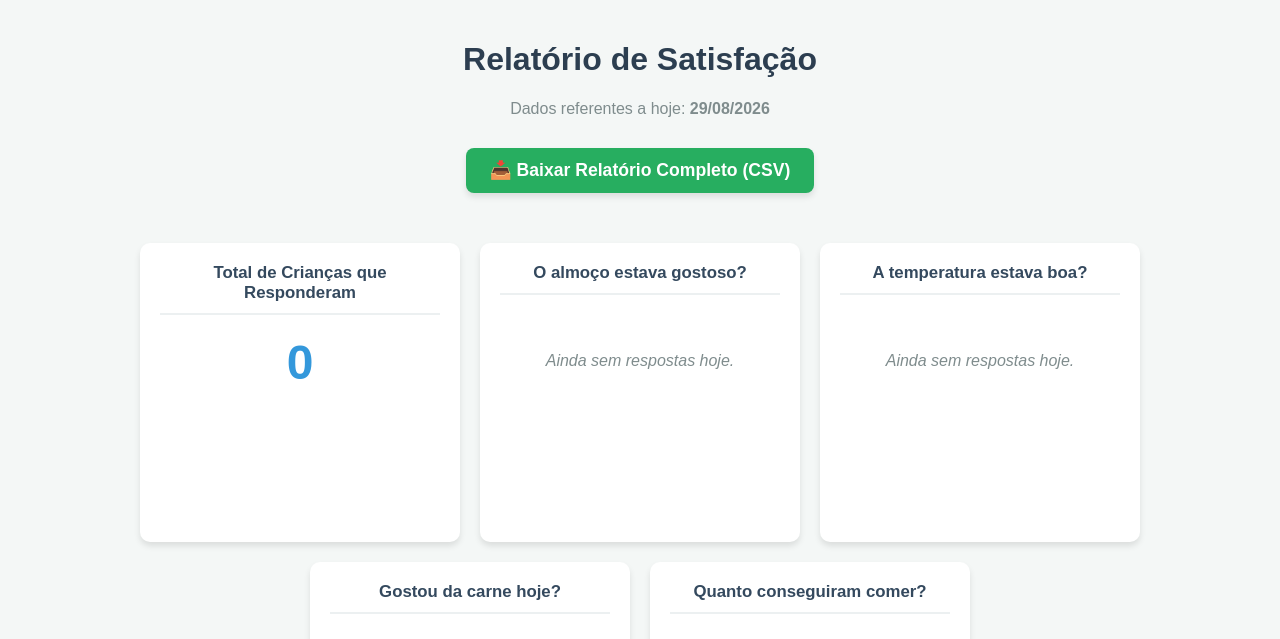
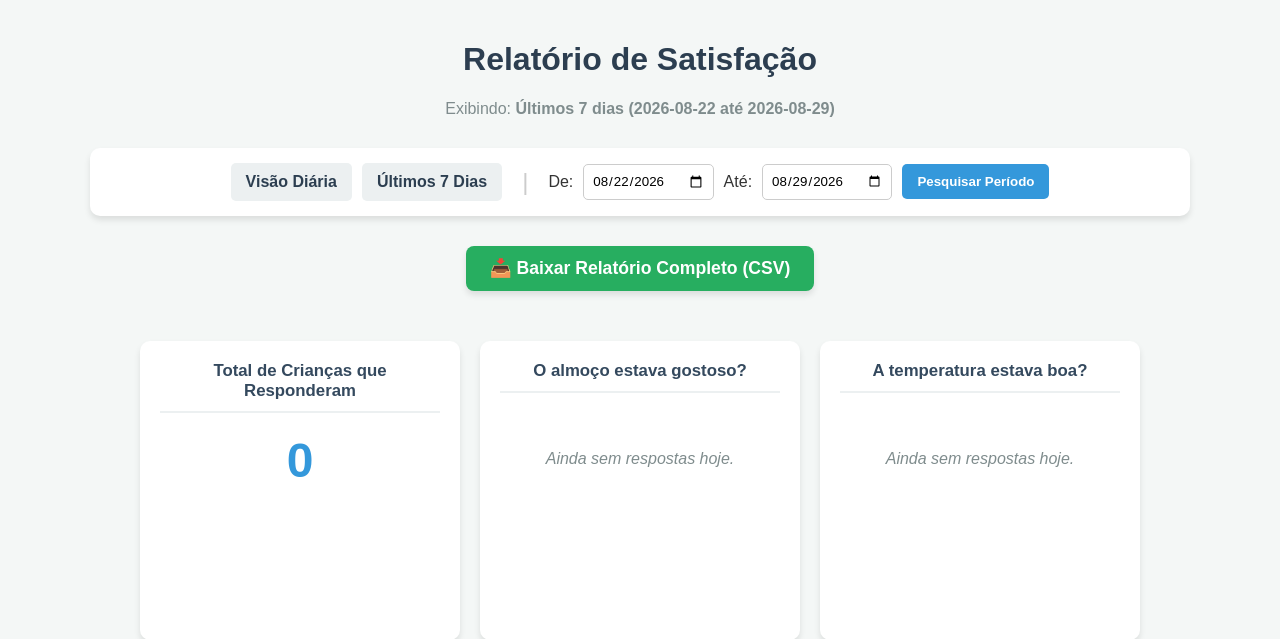
Before and after one commit to fdtschmitz/toten, a Flask app: page /dashboard?view=weekly in a window 1280 px wide. Shown: the top 639 px of the page. Run offline with Flask 3, Linux system fonts and the light colour scheme; data that the repository does not hold is empty.

Commit message:
Atualização do projeto

```diff
--- a/app.py
+++ b/app.py
@@ -1,6 +1,6 @@
-from flask import Flask, request, jsonify, render_template, Response
+from flask import Flask, request, jsonify, render_template, Response # type: ignore
 import sqlite3
-from datetime import datetime
+from datetime import datetime, timedelta
 from collections import defaultdict
 import io
 import csv
@@ -81,61 +81,91 @@ def salvar_pesquisa():
 
 @app.route('/dashboard')
 def dashboard():
-    """Rota para visualizar os relatórios diários."""
-    # Pega a data de hoje no formato YYYY-MM-DD
-    hoje = datetime.now().strftime('%Y-%m-%d')
+    """Rota para visualizar os relatórios com filtros de data."""
+    # Captura os parâmetros da URL
+    start_date = request.args.get('start_date')
+    end_date = request.args.get('end_date')
+    view = request.args.get('view')
+
+    hoje_dt = datetime.now()
+    hoje_str = hoje_dt.strftime('%Y-%m-%d')
+
+    # Lógica de definição das datas com base nos botões ou inputs
+    if view == 'weekly':
+        start_dt = hoje_dt - timedelta(days=7)
+        start_date = start_dt.strftime('%Y-%m-%d')
+        end_date = hoje_str
+        periodo_str = f"Últimos 7 dias ({start_date} até {end_date})"
+    elif start_date and end_date:
+        periodo_str = f"Período: {start_date} até {end_date}"
+    elif start_date: # Se o usuário colocar apenas a data de início (dia específico)
+        end_date = start_date
+        periodo_str = f"Data específica: {start_date}"
+    else:
+        # Padrão: visão diária de hoje
+        start_date = hoje_str
+        end_date = hoje_str
+        periodo_str = f"Hoje ({hoje_str})"
+
+    # Ajusta o horário para pegar o dia inteiro
+    start_query = f"{start_date} 00:00:00"
+    end_query = f"{end_date} 23:59:59"
 
     conn = sqlite3.connect(DB_NAME)
-    # Permite acessar as colunas pelo nome (ex: linha['q1'])
     conn.row_factory = sqlite3.Row
     cursor = conn.cursor()
 
-    # Busca apenas as respostas de hoje usando LIKE
-    cursor.execute("SELECT * FROM respostas WHERE data_hora LIKE ?", (f"{hoje}%",))
-    respostas_hoje = cursor.fetchall()
+    # Busca com base no intervalo de datas
+    cursor.execute(
+        "SELECT * FROM respostas WHERE data_hora >= ? AND data_hora <= ?",
+        (start_query, end_query)
+    )
+    respostas_filtradas = cursor.fetchall()
     conn.close()
 
     # Processamento dos dados para o dashboard
-    total = len(respostas_hoje)
+    total = len(respostas_filtradas)
 
     metricas = {
         'total': total,
-        'q1_gostei': sum(1 for r in respostas_hoje if r['q1'] == 'gostei'),
-        'q1_nao_gostei': sum(1 for r in respostas_hoje if r['q1'] == 'nao_gostei'),
+        'q1_gostei': sum(1 for r in respostas_filtradas if r['q1'] == 'gostei'),
+        'q1_nao_gostei': sum(1 for r in respostas_filtradas if r['q1'] == 'nao_gostei'),
 
-        'q2_gostei': sum(1 for r in respostas_hoje if r['q2'] == 'gostei'),
-        'q2_nao_gostei': sum(1 for r in respostas_hoje if r['q2'] == 'nao_gostei'),
+        'q2_gostei': sum(1 for r in respostas_filtradas if r['q2'] == 'gostei'),
+        'q2_nao_gostei': sum(1 for r in respostas_filtradas if r['q2'] == 'nao_gostei'),
 
-        'q3_gostei': sum(1 for r in respostas_hoje if r['q3'] == 'gostei'),
-        'q3_nao_gostei': sum(1 for r in respostas_hoje if r['q3'] == 'nao_gostei'),
+        'q3_gostei': sum(1 for r in respostas_filtradas if r['q3'] == 'gostei'),
+        'q3_nao_gostei': sum(1 for r in respostas_filtradas if r['q3'] == 'nao_gostei'),
 
-        'q4_comi_tudo': sum(1 for r in respostas_hoje if r['q4'] == 'comi_tudo'),
-        'q4_comi_pouco': sum(1 for r in respostas_hoje if r['q4'] == 'comi_pouco'),
-        'q4_nao_comi': sum(1 for r in respostas_hoje if r['q4'] == 'nao_comi'),
+        'q4_comi_tudo': sum(1 for r in respostas_filtradas if r['q4'] == 'comi_tudo'),
+        'q4_comi_pouco': sum(1 for r in respostas_filtradas if r['q4'] == 'comi_pouco'),
+        'q4_nao_comi': sum(1 for r in respostas_filtradas if r['q4'] == 'nao_comi'),
 
-        # Contagem das preparações rejeitadas (ignorando quando a resposta for 'nenhuma' ou vazia)
         'rejeicoes': {}
     }
 
     contagem_rejeicoes = defaultdict(int)
 
-    for opcao in opcoes_do_dia:
-        contagem_rejeicoes[opcao] = 0
-
-    for r in respostas_hoje:
+    for r in respostas_filtradas:
         item_rejeitado = r['q6']
-        if item_rejeitado and item_rejeitado != 'nenhuma':
-            # Separa "Frango, Salada" em ["Frango", "Salada"]
+        # Filtra valores nulos, "nenhuma" ou "Nada_marcado"
+        if item_rejeitado and item_rejeitado.lower() not in ['nenhuma', 'nada_marcado']:
             itens = [item.strip() for item in item_rejeitado.split(',')]
             for item in itens:
-                if item:
+                if item and item.lower() != 'nada_marcado':
                     contagem_rejeicoes[item] += 1
 
     metricas['rejeicoes'] = {
         item: qtd for item, qtd in contagem_rejeicoes.items() if qtd > 0
     }
 
-    return render_template('dashboard.html', metricas=metricas, data_hoje=datetime.now().strftime('%d/%m/%Y'))
+    return render_template(
+        'dashboard.html',
+        metricas=metricas,
+        periodo_str=periodo_str,
+        start_date=start_date,
+        end_date=end_date
+    )
 
 @app.route('/exportar_csv')
 def exportar_csv():
--- a/templates/dashboard.html
+++ b/templates/dashboard.html
@@ -69,12 +69,88 @@
             text-align: center;
             margin-bottom: 30px;
         }
+
+        .filter-bar {
+            background: white;
+            padding: 15px 20px;
+            border-radius: 10px;
+            box-shadow: 0 4px 6px rgba(0,0,0,0.1);
+            max-width: 1060px;
+            margin: 0 auto 30px auto;
+            display: flex;
+            flex-wrap: wrap;
+            justify-content: center;
+            gap: 20px;
+            align-items: center;
+        }
+        .filter-bar form {
+            display: flex;
+            gap: 15px;
+            align-items: center;
+            flex-wrap: wrap;
+        }
+        .filter-group {
+            display: flex;
+            gap: 10px;
+            align-items: center;
+        }
+        .filter-bar input[type="date"] {
+            padding: 8px;
+            border: 1px solid #ccc;
+            border-radius: 5px;
+            font-family: inherit;
+        }
+        .btn-view {
+            background-color: #ecf0f1;
+            color: #2c3e50;
+            padding: 10px 15px;
+            text-decoration: none;
+            border-radius: 5px;
+            font-weight: bold;
+            transition: 0.2s;
+        }
+        .btn-view:hover { background-color: #bdc3c7; }
+        .btn-submit {
+            background-color: #3498db;
+            color: white;
+            padding: 10px 15px;
+            border: none;
+            border-radius: 5px;
+            font-weight: bold;
+            cursor: pointer;
+            transition: 0.2s;
+        }
+        .btn-submit:hover { background-color: #2980b9; }
+        .divider { color: #ccc; font-size: 1.5em; line-height: 1; }
     </style>
 </head>
 <body>
 
     <h1>Relatório de Satisfação</h1>
-    <div class="subtitle">Dados referentes a hoje: <strong>{{ data_hoje }}</strong></div>
+    <div class="subtitle">Exibindo: <strong>{{ periodo_str }}</strong></div>
+
+    <div class="filter-bar">
+        <div class="filter-group">
+            <a href="/dashboard" class="btn-view">Visão Diária</a>
+            <a href="/dashboard?view=weekly" class="btn-view">Últimos 7 Dias</a>
+        </div>
+
+        <span class="divider">|</span>
+
+        <form method="GET" action="/dashboard">
+            <div class="filter-group">
+                <label for="start_date">De:</label>
+                <!-- Mantém a data preenchida após a busca -->
+                <input type="date" id="start_date" name="start_date" value="{{ start_date }}">
+
+                <label for="end_date">Até:</label>
+                <input type="date" id="end_date" name="end_date" value="{{ end_date }}">
+
+                <button type="submit" class="btn-submit">Pesquisar Período</button>
+            </div>
+        </form>
+    </div>
+
     <div class="header-actions">
         <a href="/exportar_csv" class="btn-export">📥 Baixar Relatório Completo (CSV)</a>
     </div>
```
